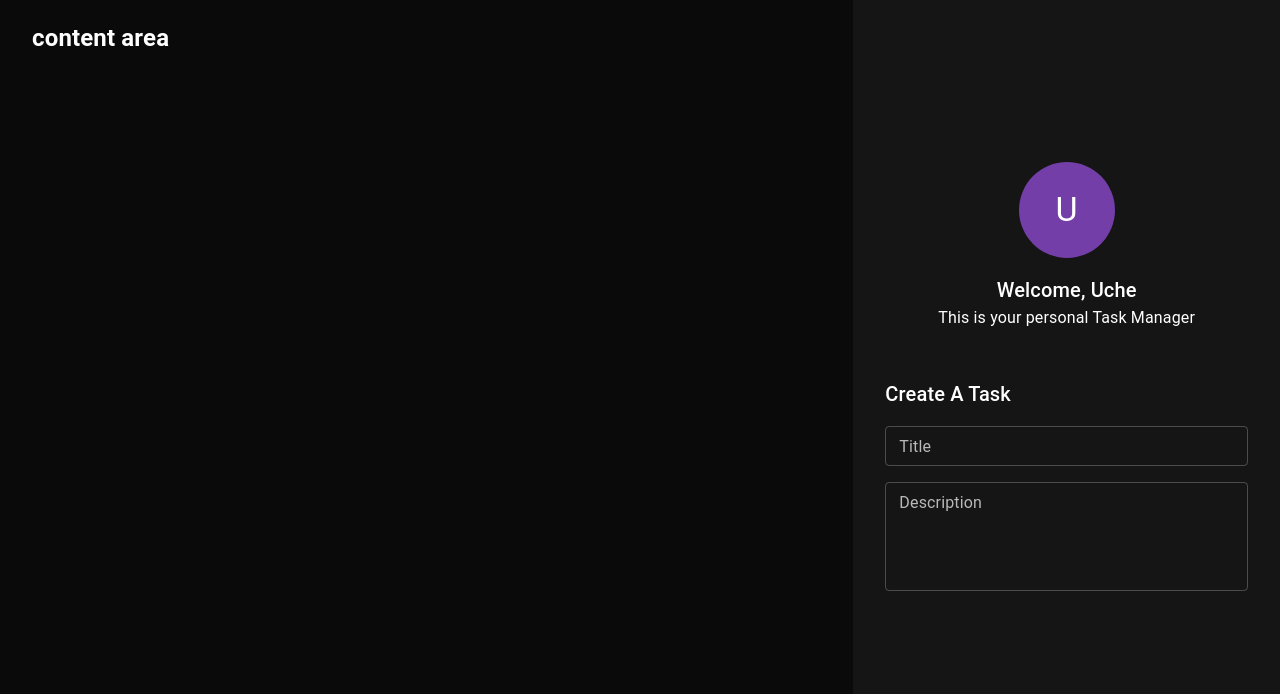
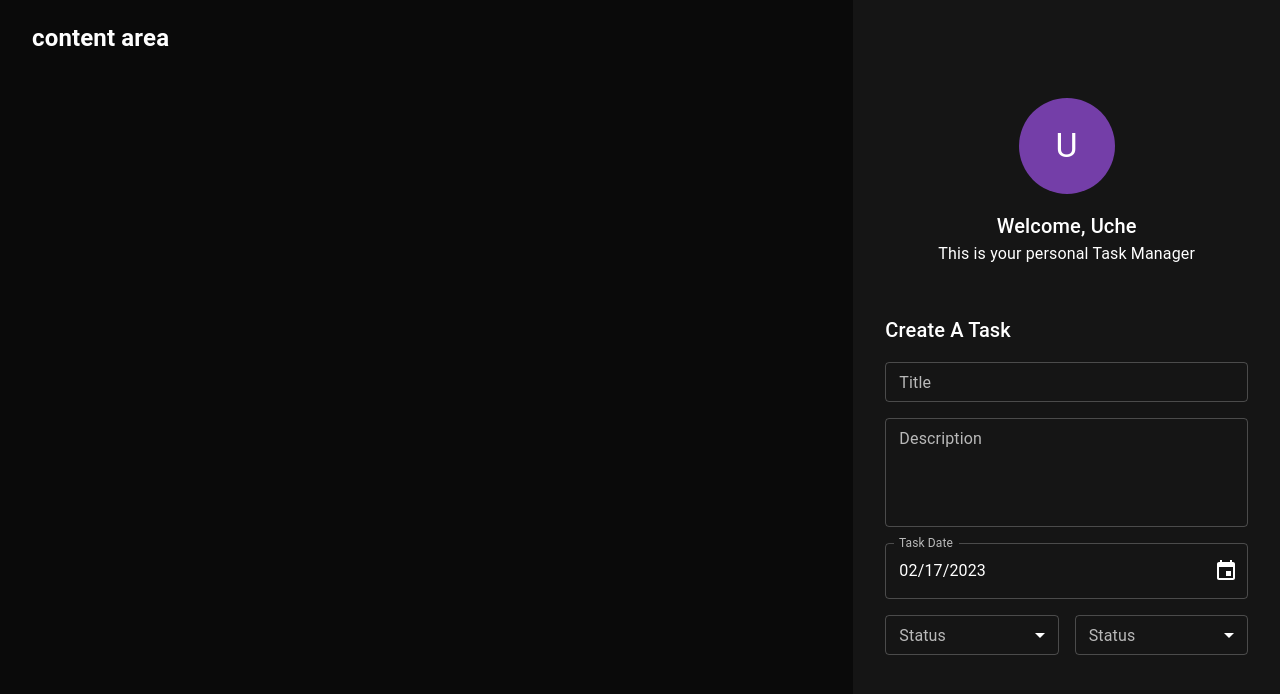
Before and after one commit to charly-com/Task-Manager, a React (Create React App) app: page / in a window 1280 px wide. Shown: the top 694 px of the page. Built offline with nearby package versions, Linux system fonts and the light colour scheme.

Commit message:
worked on the task select field file and also did the interface

```diff
--- a/package.json
+++ b/package.json
@@ -6,6 +6,7 @@
     "@emotion/react": "^11.10.6",
     "@emotion/styled": "^11.10.6",
     "@mui/material": "^5.11.9",
+    "@mui/x-date-pickers": "^5.0.19",
     "@testing-library/jest-dom": "^5.14.1",
     "@testing-library/react": "^13.0.0",
     "@testing-library/user-event": "^13.2.1",
@@ -13,6 +14,7 @@
     "@types/node": "^16.7.13",
     "@types/react": "^18.0.0",
     "@types/react-dom": "^18.0.0",
+    "date-fns": "^2.29.3",
     "prop-types": "^15.8.1",
     "react": "^18.2.0",
     "react-dom": "^18.2.0",
--- /dev/null
+++ b/src/components/createTaskForm/_taskDateField.tsx
@@ -0,0 +1,36 @@
+import React, { FC, ReactElement } from 'react';
+import { LocalizationProvider } from '@mui/x-date-pickers/LocalizationProvider';
+import { AdapterDateFns } from '@mui/x-date-pickers/AdapterDateFns';
+import { DesktopDatePicker } from '@mui/x-date-pickers/DesktopDatePicker';
+import { TextField } from '@mui/material';
+import { IDateField } from './interfaces/IDateField';
+import PropTypes from 'prop-types';
+
+export const TaskDateField: FC<IDateField> = (props): ReactElement => {
+    const {
+        value = new Date(),
+        onChange = (date) => console.log(date),
+        disabled = false,
+    } = props;
+
+    return (
+        <>
+            <LocalizationProvider dateAdapter={AdapterDateFns}>
+                <DesktopDatePicker
+                    label="Task Date"
+                    inputFormat="MM/dd/yyyy"
+                    value={value}
+                    onChange={onChange}
+                    disabled={disabled}
+                    renderInput={(params) => <TextField {...params} />}
+                />
+            </LocalizationProvider>
+        </>
+    );
+};
+
+TaskDateField.propTypes = {
+    value: PropTypes.instanceOf(Date),
+    onChange: PropTypes.func,
+    disabled: PropTypes.bool,
+};
--- a/src/components/createTaskForm/_taskDescription.tsx
+++ b/src/components/createTaskForm/_taskDescription.tsx
@@ -1,8 +1,12 @@
 import React, { FC, ReactElement } from 'react';
 import { TextField } from '@mui/material';
+import { ITextField } from './interfaces/ITextField';
+import PropTypes from 'prop-types';
 
-export const TaskDescription: FC = (): ReactElement => {
-    return (<TextField
+export const TaskDescription: FC<ITextField> = (props): ReactElement => {
+    const { onChange = (e) => console.log(e), disabled = false } = props;
+    return (
+        <TextField
             id="description"
             label="Description"
             placeholder="Description"
@@ -11,5 +15,13 @@ export const TaskDescription: FC = (): ReactElement => {
             multiline
             rows={4}
             fullWidth
-    />);
+            disabled={disabled}
+            onChange={onChange}
+        />
+    );
 };
+
+TaskDescription.propTypes = {
+    onChange: PropTypes.func,
+    disabled: PropTypes.bool,
+};
--- /dev/null
+++ b/src/components/createTaskForm/_taskSelectField.tsx
@@ -0,0 +1,25 @@
+import React, { FC, ReactElement } from 'react';
+import {
+    FormControl,
+    InputLabel,
+    MenuItem,
+    Select,
+    // SelectChangeEvent,
+} from '@mui/material';
+
+export const TaskSelectFeild: FC = (): ReactElement => {
+    return <FormControl fullWidth size='small'>
+        <InputLabel id="staus">Status</InputLabel>
+        <Select
+        labelId="status"
+        id="status"
+        value=""
+        label="Status"
+        name="status"
+        >
+            <MenuItem value="todo">To Do</MenuItem>
+            <MenuItem value="inprogress">In Progress</MenuItem>
+            <MenuItem value="done">Done</MenuItem>
+        </Select>
+    </FormControl>;
+};
--- a/src/components/createTaskForm/_taskTitleField.tsx
+++ b/src/components/createTaskForm/_taskTitleField.tsx
@@ -1,7 +1,10 @@
 import React, { FC, ReactElement } from 'react';
 import { TextField } from '@mui/material';
+import { ITextField } from './interfaces/ITextField';
+import PropTypes from 'prop-types';
 
-export const TaskTitleField: FC = (): ReactElement => {
+export const TaskTitleField: FC<ITextField> = (props): ReactElement => {
+    const { onChange = (e) => console.log(e), disabled = false } = props;
     return (
         <TextField
             id="title"
@@ -10,8 +13,13 @@ export const TaskTitleField: FC = (): ReactElement => {
             variant="outlined"
             size="small"
             fullWidth
-            disabled={false}
-            onChange={(e) => {e.target.value}}
+            disabled={disabled}
+            onChange={onChange}
         />
     );
 };
+
+TaskTitleField.propTypes = {
+    onChange: PropTypes.func,
+    disabled: PropTypes.bool,
+};
--- a/src/components/createTaskForm/createTaskForm.tsx
+++ b/src/components/createTaskForm/createTaskForm.tsx
@@ -2,6 +2,8 @@ import React, { FC, ReactElement } from 'react';
 import { Box, Typography, Stack } from '@mui/material';
 import { TaskTitleField } from './_taskTitleField';
 import { TaskDescription } from './_taskDescription';
+import { TaskDateField } from './_taskDateField';
+import { TaskSelectFeild } from './_taskSelectField';
 
 export const CreateTaskForm: FC = (): ReactElement => {
     return (
@@ -19,6 +21,11 @@ export const CreateTaskForm: FC = (): ReactElement => {
             <Stack sx={{ width: '100%' }} spacing={2}>
                 <TaskTitleField />
                 <TaskDescription />
+                <TaskDateField />
+                <Stack sx={{ width: '100%' }} direction="row" spacing={2}>
+                    <TaskSelectFeild />
+                    <TaskSelectFeild />
+                </Stack>
             </Stack>
         </Box>
     );
--- /dev/null
+++ b/src/components/createTaskForm/interfaces/IDateField.ts
@@ -0,0 +1,6 @@
+import { IDisabled } from "./IDisabled";
+
+export interface IDateField extends IDisabled {
+    value?: Date | null;
+    onChange?: (date: Date | null) => void;
+}
--- a/src/components/createTaskForm/interfaces/ITextField.ts
+++ b/src/components/createTaskForm/interfaces/ITextField.ts
@@ -1 +1,5 @@
 import { IDisabled } from "./IDisabled";
+
+export interface ITextField extends IDisabled {
+    onChange?: (e: React.ChangeEvent<HTMLInputElement>) => void;
+}
```
Also changed, not shown: 1 other file (tests, documents, lock files or other folders). Lines whose indentation alone changed are shown as unchanged.
